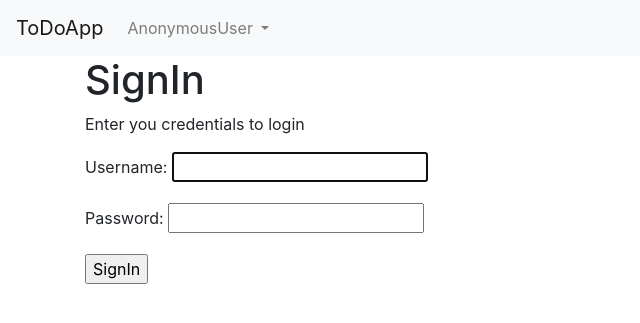
After one commit to Chenger1/toDoApp-v3, a Django app: page /users/login/ in a window 1280 px wide. The commit adds this page. Shown: the top 323 px of the page, without its empty margins (0-640 px from the left). Run offline with Django 3.2, Linux system fonts and the light colour scheme.

Commit message:
feat and update: Create login.html
Update urls to work with auth correct

```diff
--- a/todo/tasks/templates/base.html
+++ b/todo/tasks/templates/base.html
@@ -12,7 +12,7 @@
 </head>
 <body>
 <nav class="navbar navbar-expand-lg navbar-light bg-light">
-  <a class="navbar-brand" href="#">ToDoApp</a>
+  <a class="navbar-brand" href="{% url 'tasks:task_list' %}">ToDoApp</a>
   <button class="navbar-toggler" type="button" data-toggle="collapse" data-target="#navbarSupportedContent" aria-controls="navbarSupportedContent" aria-expanded="false" aria-label="Toggle navigation">
     <span class="navbar-toggler-icon"></span>
   </button>
@@ -26,7 +26,7 @@
         <div class="dropdown-menu" aria-labelledby="navbarDropdown">
           <a class="dropdown-item" href="#">Profile</a>
           <div class="dropdown-divider"></div>
-          <a class="dropdown-item" href="#">Logout</a>
+          <a class="dropdown-item" href="{% url 'users:logout' %}">Logout</a>
         </div>
       </li>
     </ul>
--- a/todo/todo/settings.py
+++ b/todo/todo/settings.py
@@ -124,3 +124,6 @@ USE_TZ = True
 
 STATIC_URL = '/static/'
 STATIC_ROOT = os.path.join(BASE_DIR, 'static/')
+
+LOGIN_REDIRECT_URL = 'tasks:task_list'
+LOGOUT_REDIRECT_URL = 'users:login'
--- a/todo/todo/urls.py
+++ b/todo/todo/urls.py
@@ -15,11 +15,8 @@ Including another URLconf
 """
 from django.contrib import admin
 from django.urls import path, include
-from django.contrib.auth import views as auth_views
 
 urlpatterns = [
-    path('accounts/login/', auth_views.LoginView.as_view(), name='login'),
-    path('accounts/logout/', auth_views.LogoutView.as_view(), name='logout'),
     path('admin/', admin.site.urls),
     path('tasks/', include('tasks.urls', namespace='tasks')),
     path('users/', include('users.urls', namespace='users')),
--- /dev/null
+++ b/todo/users/templates/registration/login.html
@@ -0,0 +1,17 @@
+{% extends "base.html" %}
+
+{% block title %}Login{% endblock %}
+
+{% block content %}
+    <div class="container">
+        <h1>SignIn</h1>
+        <div class="module">
+            <p>Enter you credentials to login</p>
+            <form method="post">
+                {% csrf_token %}
+                {{ form.as_p }}
+                <p><input type="submit" value="SignIn"></p>
+            </form>
+        </div>
+    </div>
+{% endblock %}
--- a/todo/users/urls.py
+++ b/todo/users/urls.py
@@ -1,10 +1,12 @@
 from django.urls import path
+from django.contrib.auth.views import LoginView, LogoutView
 
 from .views import UserRegistrationView
-
 
 app_name = 'users'
 
 urlpatterns = [
+    path('login/', LoginView.as_view(), name='login'),
+    path('logout/', LogoutView.as_view(), name='logout'),
     path('registration/', UserRegistrationView.as_view(), name='user_registration'),
 ]
```
